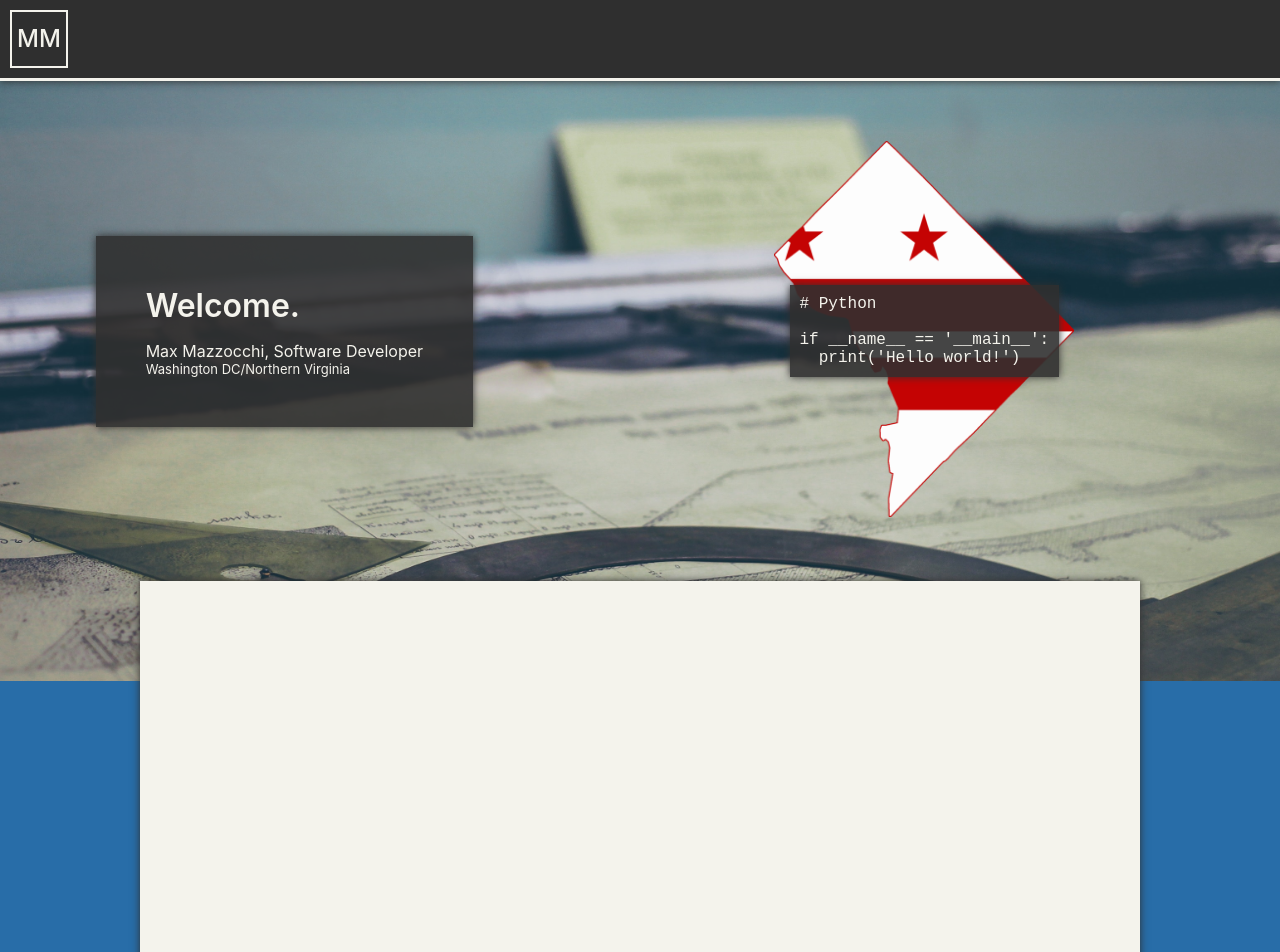
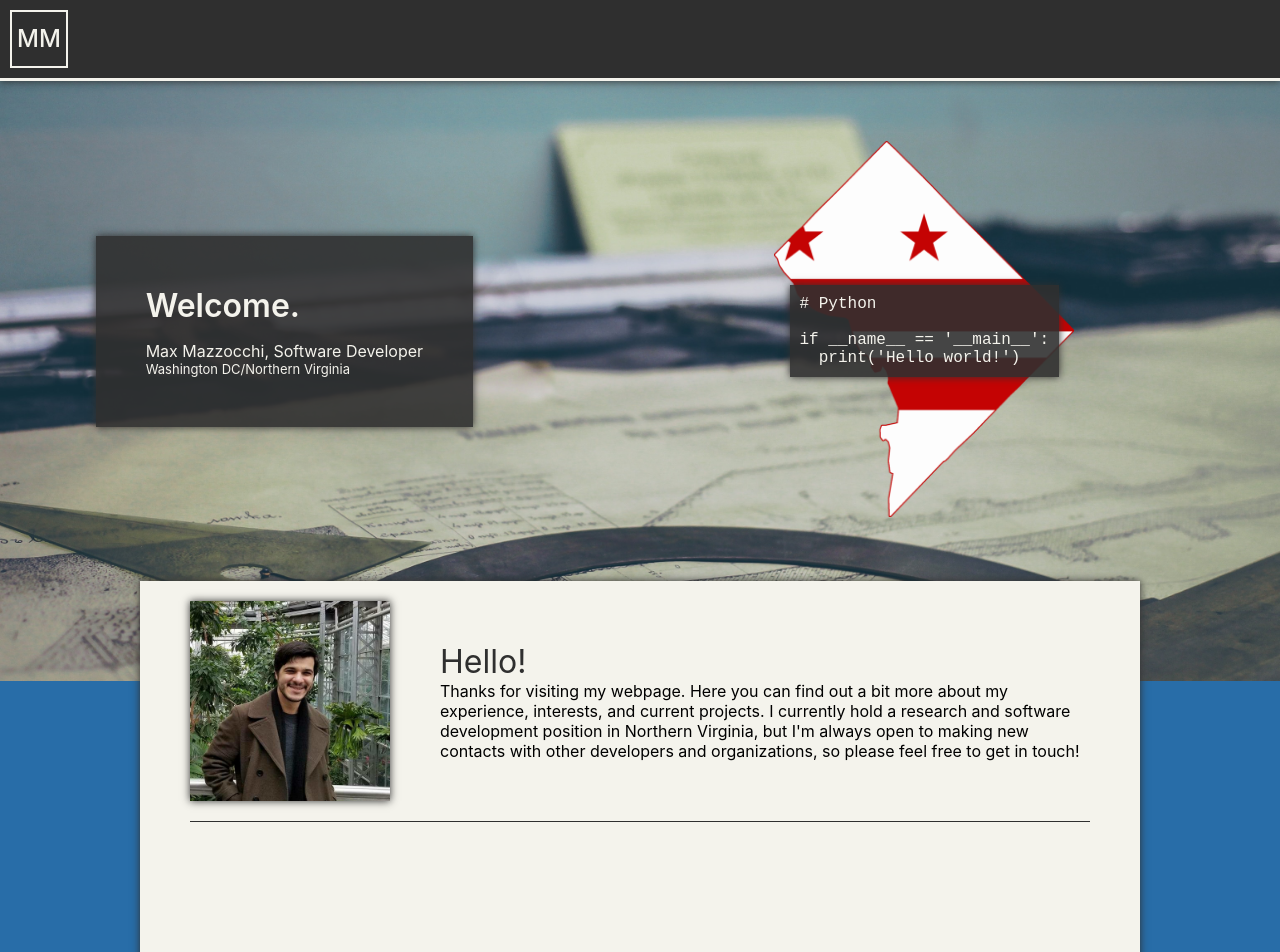
Before and after one commit to MMazzocchi/mmazzocchi.github.io, a React (Create React App) app: page / in a window 1280 px wide. Shown: the top 952 px of the page. Built offline with nearby package versions, Linux system fonts and the light colour scheme.

Commit message:
Added the Hello section.

```diff
--- a/src/home/index.js
+++ b/src/home/index.js
@@ -3,6 +3,7 @@ import withStyles from '@material-ui/core/styles/withStyles.js';
 import splash from './splash.jpg';
 import Header from './Header.js';
 import { color1, standard_shadow } from '../styles.js';
+import Hello from './sections/Hello.js';
 
 const styles = {
   splash: {
@@ -42,7 +43,7 @@ const Home = ({ classes }) => (
 
       <div className={ classes.content_container }>
         <div className={ classes.content }>
-
+          <Hello />
         </div>
       </div>
     </div>
--- /dev/null
+++ b/src/home/sections/Hello.js
@@ -0,0 +1,38 @@
+import React from 'react';
+import withStyles from '@material-ui/core/styles/withStyles.js';
+import Section from './Section.js';
+import me from './me.jpg';
+import { color3, standard_shadow } from '../../styles.js';
+
+const styles = {
+  hello: {
+    'color': color3,
+    'font-size': 'xx-large',
+  },
+  picture: {
+    'box-shadow': standard_shadow,
+    'margin-right': '50px',
+    'min-width': '200px',
+  }
+};
+
+const Hello = ({ classes }) => (
+  <Section>
+    <img className={ classes.picture } src={me} alt="Max Mazzocchi" />
+
+    <div>
+      <div className={ classes.hello }>
+        Hello!
+      </div>
+      <div>
+        Thanks for visiting my webpage. Here you can find out a bit more about
+        my experience, interests, and current projects. I currently hold a
+        research and software development position in Northern Virginia, but I'm
+        always open to making new contacts with other developers and
+        organizations, so please feel free to get in touch!
+      </div>
+    </div>
+  </Section>
+);
+
+export default withStyles(styles)(Hello);
--- /dev/null
+++ b/src/home/sections/Section.js
@@ -0,0 +1,24 @@
+import React from 'react';
+import withStyles from '@material-ui/core/styles/withStyles.js';
+import { color3 } from '../../styles.js';
+
+const styles = {
+  section: {
+    'display': 'flex',
+    'align-items': 'center',
+    'justify-content': 'space-between',
+    'margin-left': '50px',
+    'margin-right': '50px',
+    'margin-top': '20px',
+    'padding-bottom': '20px',
+    'border-bottom': '1px '+color3+' solid',
+  },
+};
+
+const Section = ({ classes, children }) => (
+  <div className={ classes.section }>
+    { children }
+  </div>
+);
+
+export default withStyles(styles)(Section);
```
Also changed, not shown: src/home/sections/me.jpg (added).
